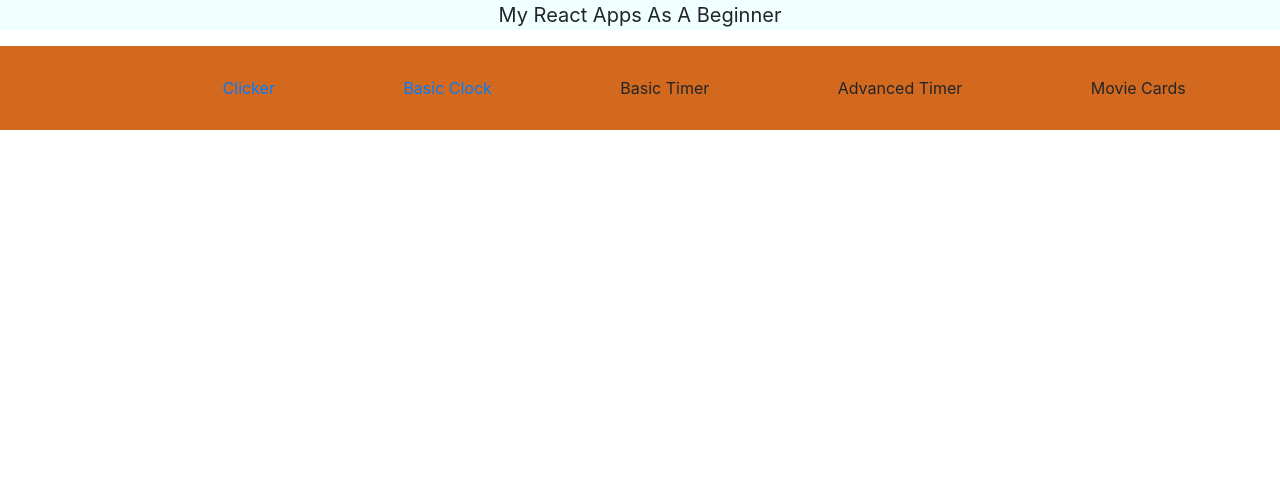
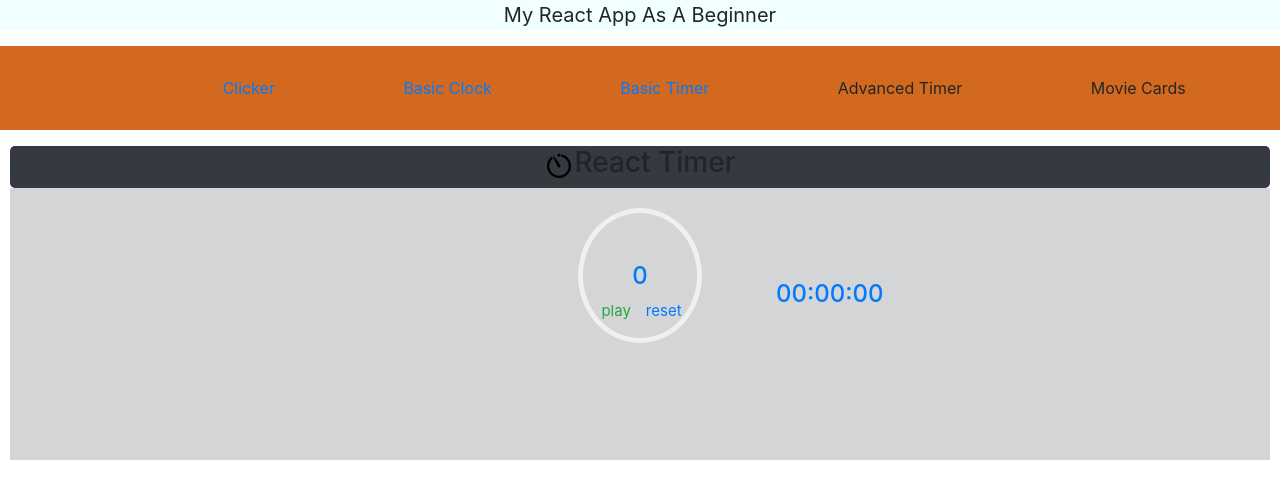
Before and after one commit to nelliejellie/react-app-brginners, a React (Create React App) app: page /basic-timer in a window 1280 px wide. Shown: the top 498 px of the page. Built offline with nearby package versions, Linux system fonts and the light colour scheme.

Commit message:
basic timer frontend

```diff
--- a/src/App.css
+++ b/src/App.css
@@ -116,7 +116,6 @@ button{
 }
 .clock{
     background-color: #D4D5D6;
-    display: ;
     margin-left: 10px;
     margin-right: 10px;
     height: 30vh;
@@ -148,3 +147,107 @@ button{
       padding-top:13%;
     }
   }
+
+  /* Basic timer styling */
+.timer{
+    background-color: #D4D5D6;
+    height: 34vh;
+    padding: 10px;
+    margin-left: 10px;
+    margin-right: 10px;
+}
+.timer-inner{
+    background-color: #D4D5D6;
+    margin-left: 35%;
+    margin-right: 35%;
+    margin-top: 10px;
+    height: 135px;
+    padding-top:7%;
+    border: 5px solid #F0F0F0;
+    border-radius: 50%;
+    color: white;
+    font-size: 15px;
+}
+.stopwatch-rundown{
+    color: #007BFF;
+    position: absolute;
+    left: 47vh;
+    top:35vh;
+}
+.stopwatch-seconds{
+    color: #007BFF;
+}
+.stopwatch-play-and-reset-div{
+    display: flex;
+    justify-content: center;
+}
+.stopwatch-play-button{
+    border:none;
+    background-color:transparent;
+    outline:none;
+    color: #28A745;
+}
+.stopwatch-reset-button{
+    border:none;
+    background-color:transparent;
+    outline:none;
+    color: #007BFF;
+}
+.stopwatch-play{
+
+}
+.stopwatch-reset{
+
+}
+
+@media screen and (min-width: 900px) {
+    .timer-inner {
+      background-color: #D4D5D6;
+      margin-left: 45%;
+      margin-right: 45%;
+      padding-top:4%;
+      margin-top: 10px;
+      border: 5px solid#F0F0F0;
+
+    }
+    .stopwatch-rundown{
+        color: #007BFF;
+        position: absolute;
+        left: 97vh;
+        top:35vh;
+    }
+    .stopwatch-play{
+        margin-left:3px;
+        color: #28A745;
+    }
+    .stopwatch-reset{
+        margin-left: 3px;
+        color: #007BFF;
+    }
+  }
+
+  @media screen and (max-width: 380px) {
+    .timer-inner {
+      background-color: #D4D5D6;
+      margin-left: 35%;
+      margin-right: 35%;
+      padding-top:13%;
+      border: 5px solid#F0F0F0;
+      width:;
+    }
+    .stopwatch-rundown{
+        color: #007BFF;
+        position: absolute;
+        left: 24vh;
+        top:38vh;
+        font-size: 15px;
+    }
+    .stopwatch-play{
+        margin-left: 3px;
+        color: #28A745;
+    }
+    .stopwatch-reset{
+        margin-left: 3px;
+        color: #007BFF;
+    }
+  }
--- a/src/App.js
+++ b/src/App.js
@@ -1,21 +1,22 @@
 import React from 'react';
-import logo from './logo.svg';
 import './App.css';
 import Navbar from './components/Navbar.js';
 import Clicker from './components/Clicker.js';
 import BasicClock from './components/BasicClock.js';
+import BasicTimer from './components/BasicTimer.js';
 import {BrowserRouter as Router, Switch, Route} from 'react-router-dom';
 
 function App() {
   return (
     <div className="App">
-      <p>My react apps as a beginner</p>
+      <p>My react app as a beginner</p>
       <Router>
         <Navbar />
         <Switch>
           <Route path='/' exact component={Home} />
           <Route path='/clicker' component={Clicker} />
           <Route path='/basic-clock' component={BasicClock} />
+          <Route path='/basic-timer' component={BasicTimer} />
         </Switch>
       </Router>
     </div>
--- a/src/components/BasicClock.js
+++ b/src/components/BasicClock.js
@@ -1,7 +1,6 @@
 import React from 'react';
 import timefont from './images/timefont.jpg';
 import calendar from './images/calendar.png';
-import { Button } from 'react-bootstrap';
 import {useState} from 'react';
 import Switch from 'react-switch'
 
--- /dev/null
+++ b/src/components/BasicTimer.js
@@ -0,0 +1,36 @@
+import React from 'react';
+import timeicon from './images/timeicon.png';
+
+
+const imgStyle = {
+    'height': '30px',
+    'width': '30px',
+    'marginTop': '5px'
+}
+
+
+
+export default function BasicTimer() {
+    return (
+        <div >
+            <div className='basic-clock-header'>
+                <img src={timeicon} alt="" style={imgStyle} />
+                <h3>React Timer</h3>
+            </div>
+            <div className='timer' >
+                <div className='timer-inner' >
+                    <h4 className='stopwatch-rundown'>00:00:00</h4>
+                    <h4 className='stopwatch-seconds'>0</h4>
+                    <div className='stopwatch-play-and-reset-div'>
+                        <div className='stopwatch-play'>
+                            <button className='stopwatch-play-button'>play</button>
+                        </div>
+                        <div className='stopwatch-reset'>
+                            <button className='stopwatch-reset-button'>reset</button>
+                        </div>
+                    </div>
+                </div>
+            </div>
+        </div>
+    )
+}
--- a/src/components/Navbar.js
+++ b/src/components/Navbar.js
@@ -13,9 +13,11 @@ function Navbar() {
                     <li>Clicker</li>
                 </Link>
                 <Link to='/basic-clock'>
-                <   li>Basic clock</li>
+                   <li>Basic clock</li>
                 </Link>
-                <li>Basic Timer</li>
+                <Link to='/basic-timer'>
+                   <li>Basic Timer</li>
+                </Link>
                 <li>Advanced Timer</li>
                 <li>Movie cards</li>
             </ul>
```
Also changed, not shown: react doc.txt (added), src/components/images/timeicon.png (added).
